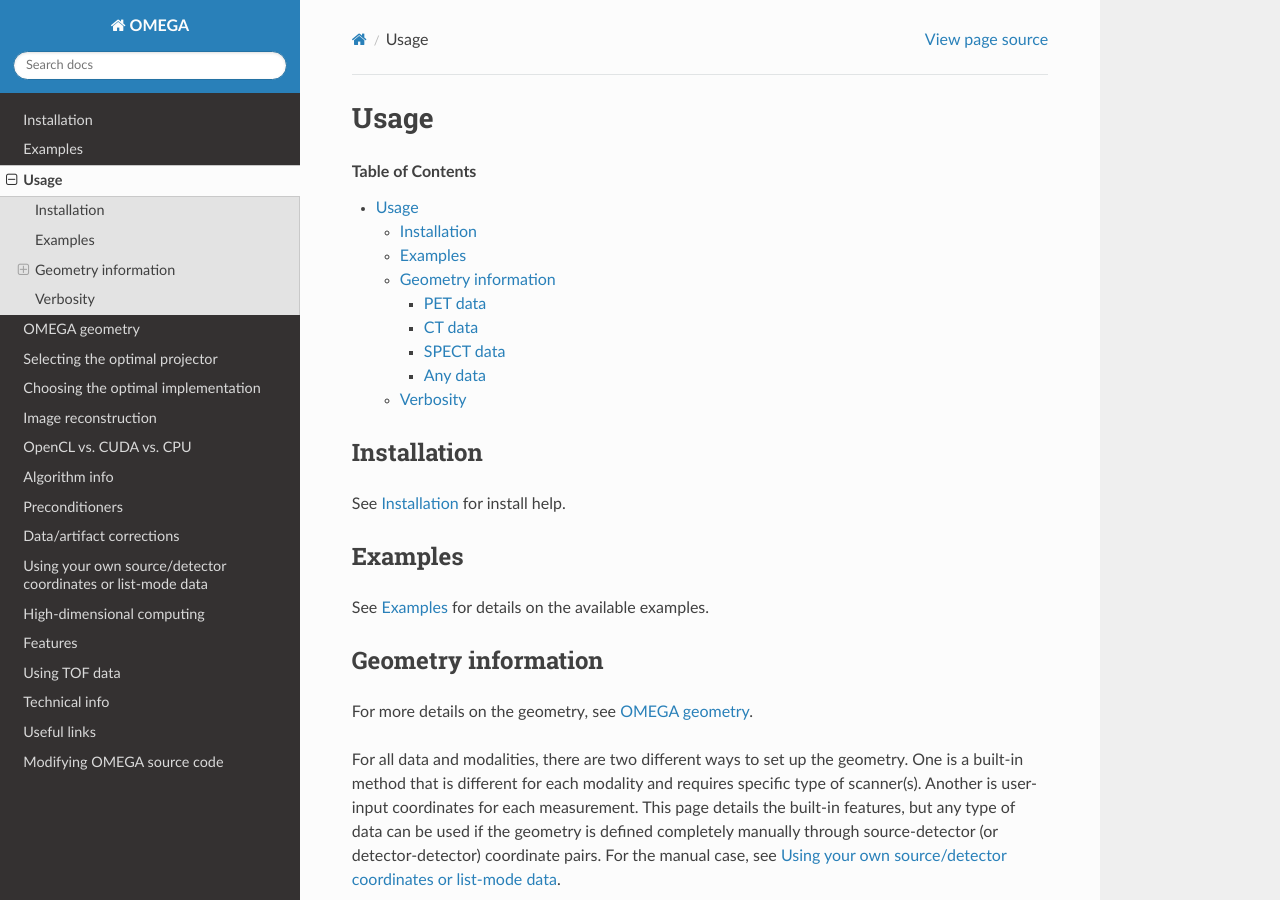
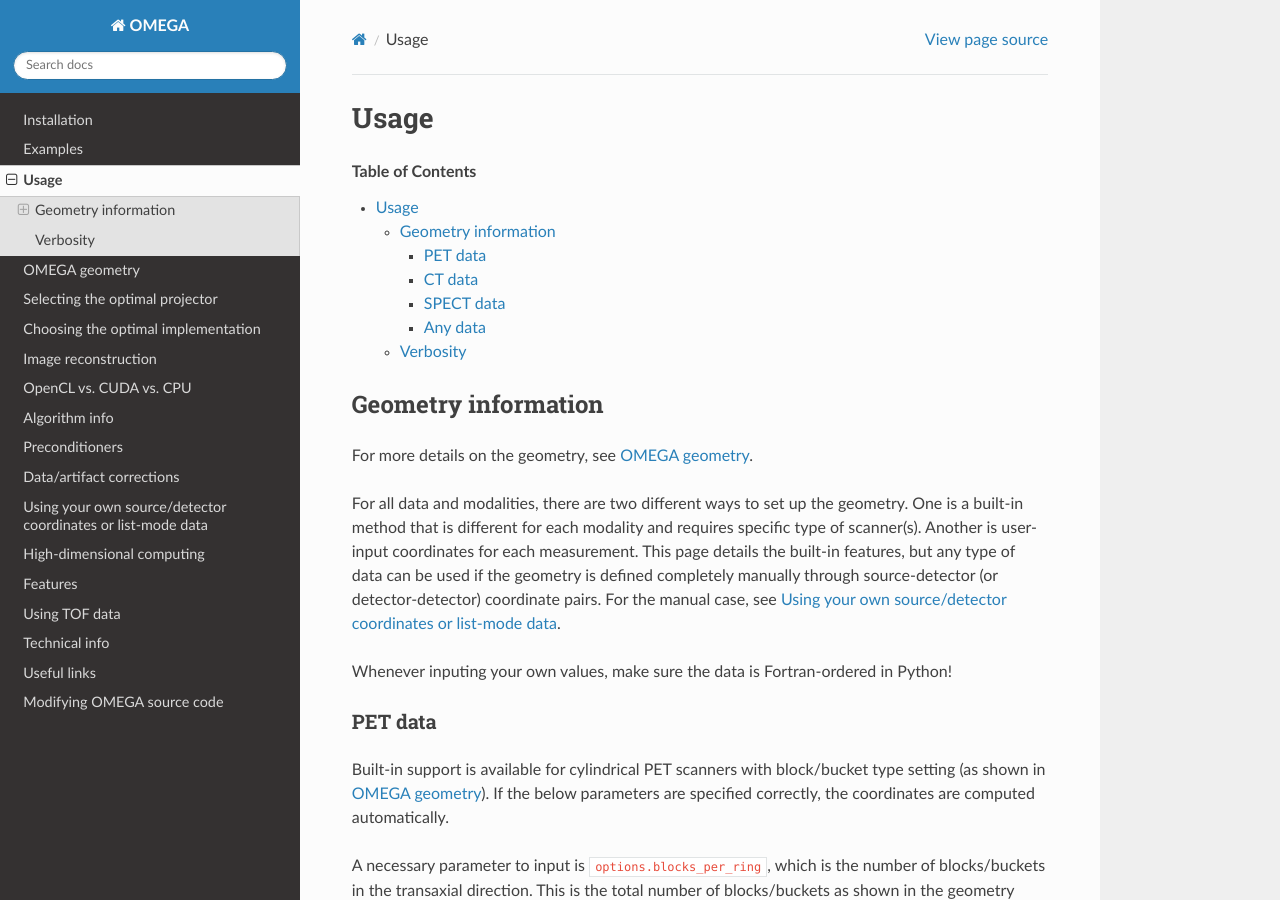
Before and after one commit to villekf/OMEGA-doc, a Sphinx documentation site: the page built from docs/source/usage.rst, in a window 1280 px wide and 900 px high. Built offline with Sphinx 7.4.7 and the Read the Docs theme 3.1.0, drawn with Linux system fonts in a browser that asks for light colours.

Commit message:
Update usage.rst

```diff
--- a/docs/source/usage.rst
+++ b/docs/source/usage.rst
@@ -2,16 +2,6 @@ Usage
 =====
 
 .. contents:: Table of Contents
-
-Installation
-------------
-
-See :doc:`installation` for install help.
-
-Examples
-------------
-
-See :doc:`examples` for details on the available examples.
 
 Geometry information
 -------------------
```
